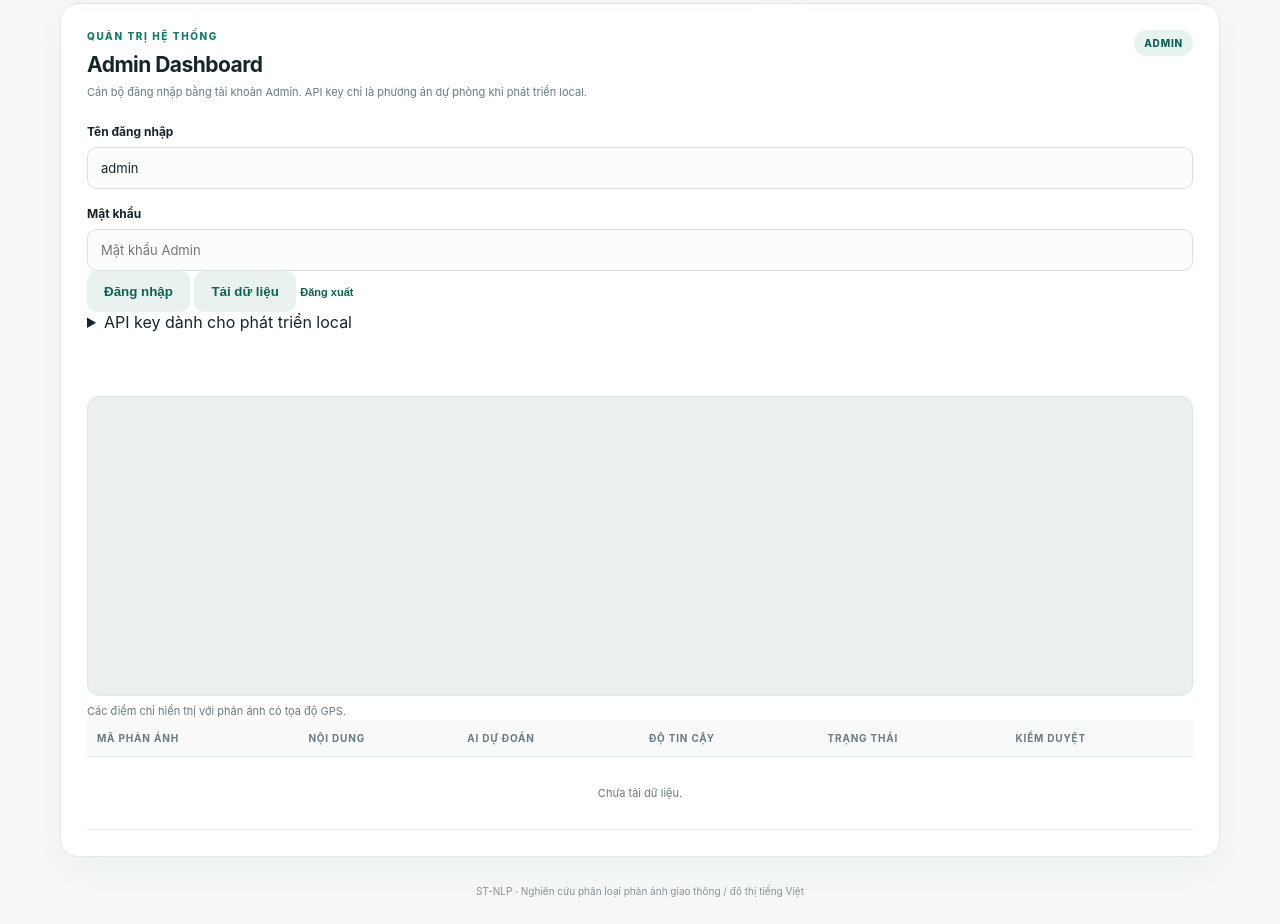
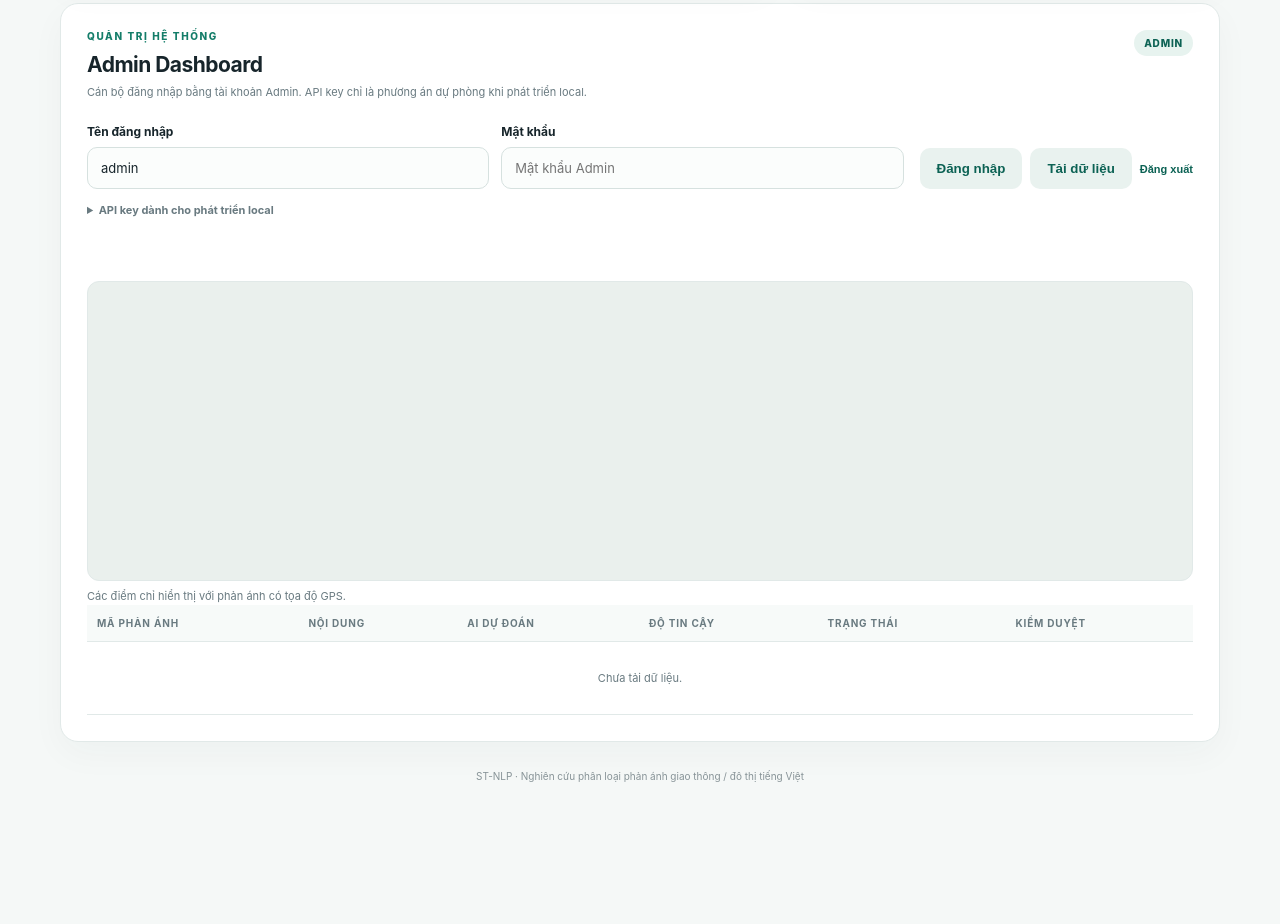
Before and after one commit to khanh0102102/smart-traffic-urban-nlp, a plain HTML site: page frontend/index.html in a window 1280 px wide. Shown: the part 1320-2244 px from the top of the page. After the commit the page ends 2142 px from the top, so only its background shows below. Drawn offline with nearby package versions, Linux system fonts and the light colour scheme; files that its build step writes are made by us from their sources; files whose address does not match are found by name.

Commit message:
style: add Admin authentication controls

```diff
--- a/frontend/style.css
+++ b/frontend/style.css
@@ -82,3 +82,16 @@ footer { padding: 28px 0 40px; text-align: center; color: #879397; font-size: 10
   .panel { padding: 20px; } .admin-controls { align-items: stretch; flex-direction: column; }
   .stats-grid { grid-template-columns: 1fr 1fr; }
 }
+
+.admin-login { display: flex; gap: 16px; align-items: end; flex-wrap: wrap; }
+.admin-login-fields { display: grid; grid-template-columns: 1fr 1fr; gap: 12px; flex: 1; min-width: 280px; }
+.admin-login-fields label { margin-top: 0; }
+.admin-actions { display: flex; gap: 8px; align-items: center; flex-wrap: wrap; }
+.admin-actions .secondary-button { white-space: nowrap; }
+.dev-auth { margin-top: 14px; color: var(--muted); font-size: 11px; }
+.dev-auth summary { cursor: pointer; font-weight: 700; }
+.dev-auth input { max-width: 420px; }
+@media (max-width: 760px) {
+  .admin-login-fields { grid-template-columns: 1fr; min-width: 100%; }
+  .admin-actions { width: 100%; }
+}
```
